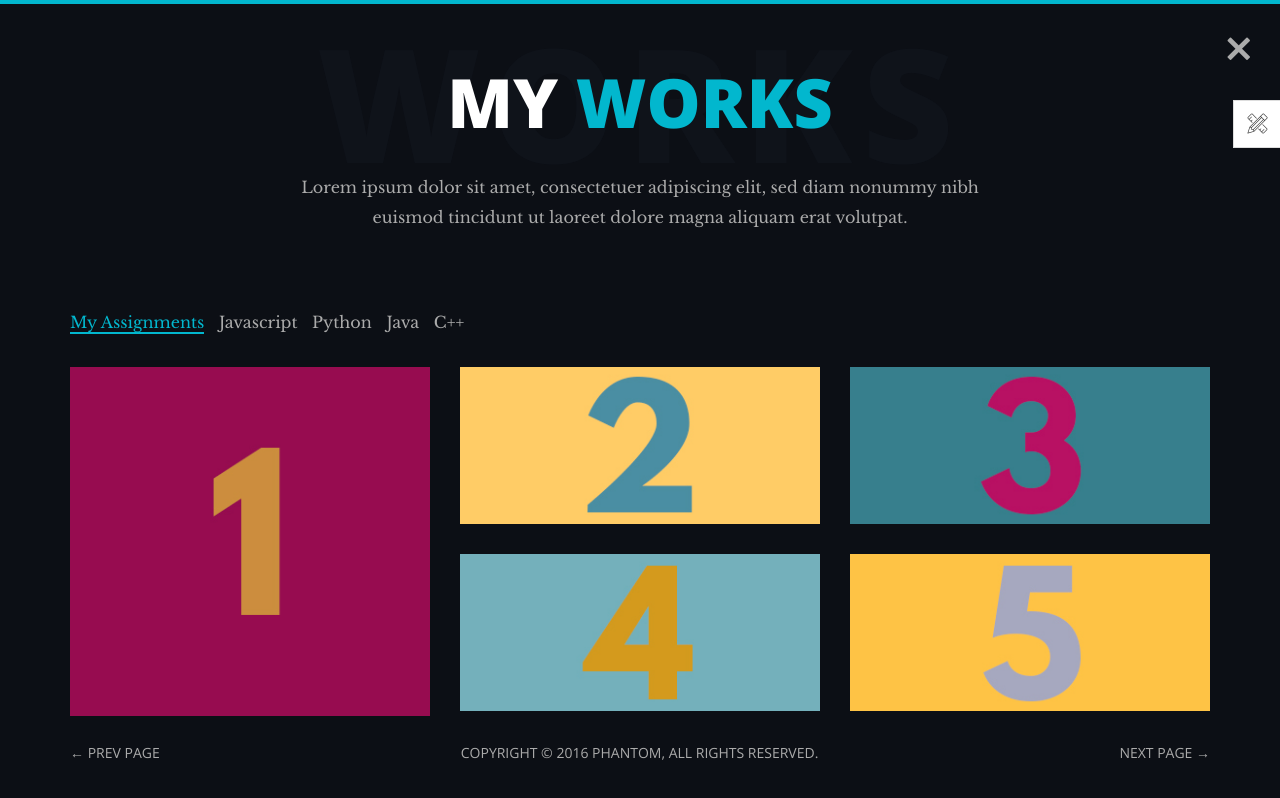
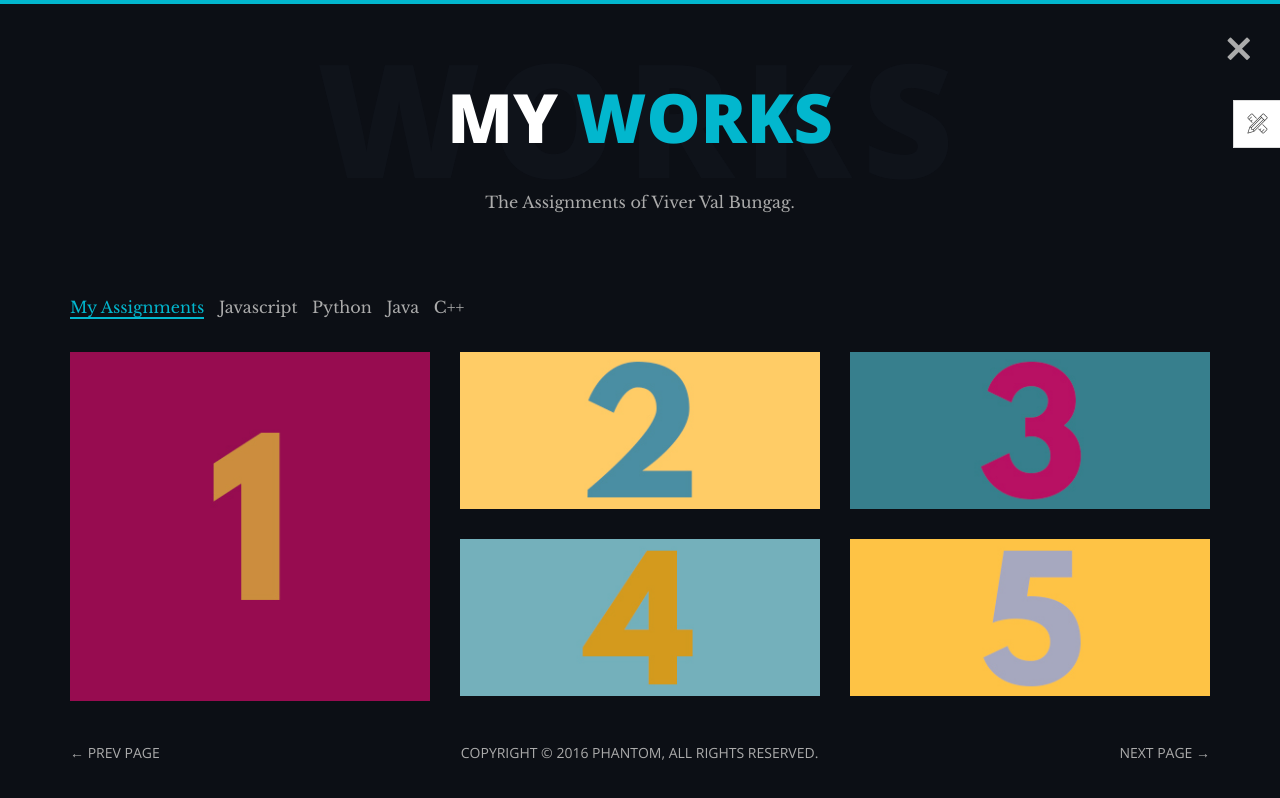
Before and after one commit to viverPy/CS2240, a website: page works.html in a window 1280 px wide. Drawn offline with nearby package versions, Linux system fonts and the light colour scheme; files whose address does not match are found by name.

Commit message:
Update works.html

```diff
--- a/works.html
+++ b/works.html
@@ -63,7 +63,7 @@
                             <div class="col-xs-12 col-md-offset-1 col-md-10 col-lg-offset-2 col-lg-8">
                                 <div class="page-title text-center">
                                     <h2>My <span class="primary">works</span> <span class="title-bg">works</span></h2>
-                                    <p>Lorem ipsum dolor sit amet, consectetuer adipiscing elit, sed diam nonummy nibh euismod tincidunt ut laoreet dolore magna aliquam erat volutpat.</p>
+                                    <p>The Assignments of Viver Val Bungag.</p>
                                 </div>
                             </div>
                         </div> <!-- /.row -->
```
